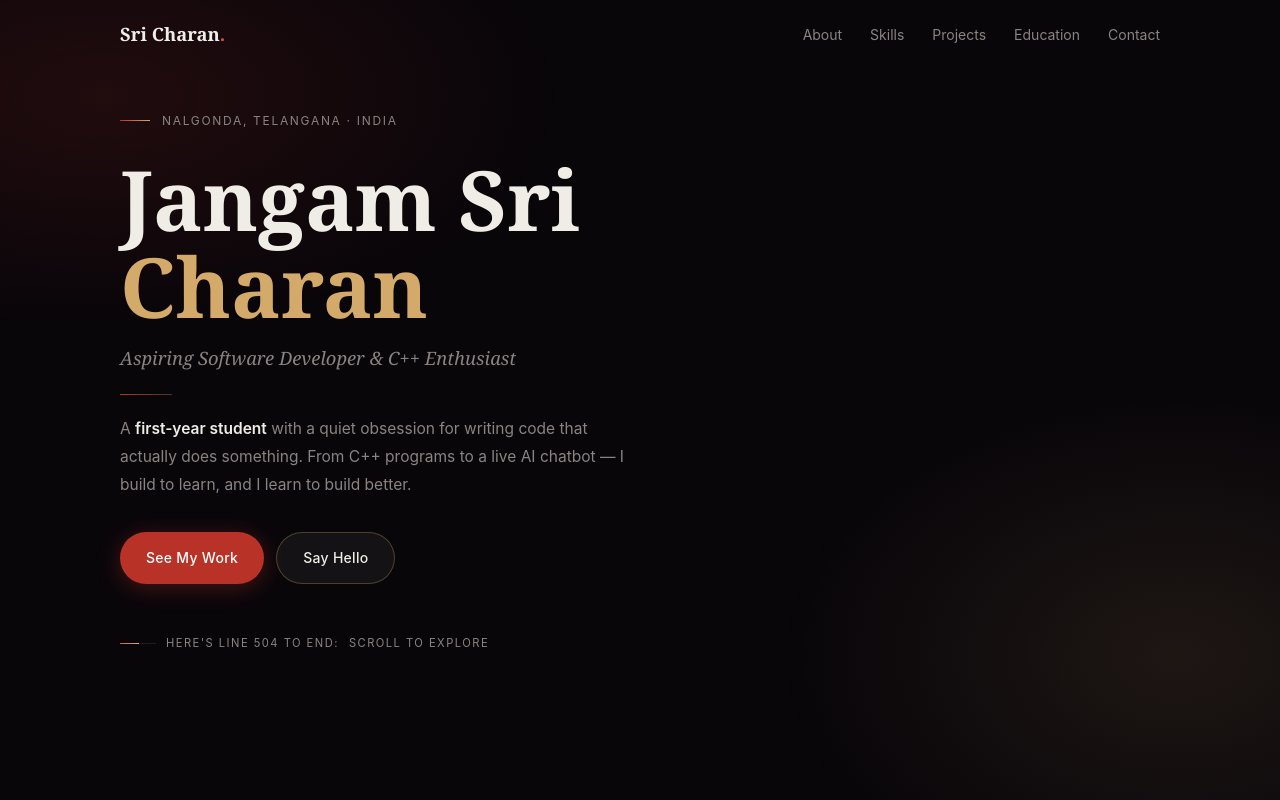
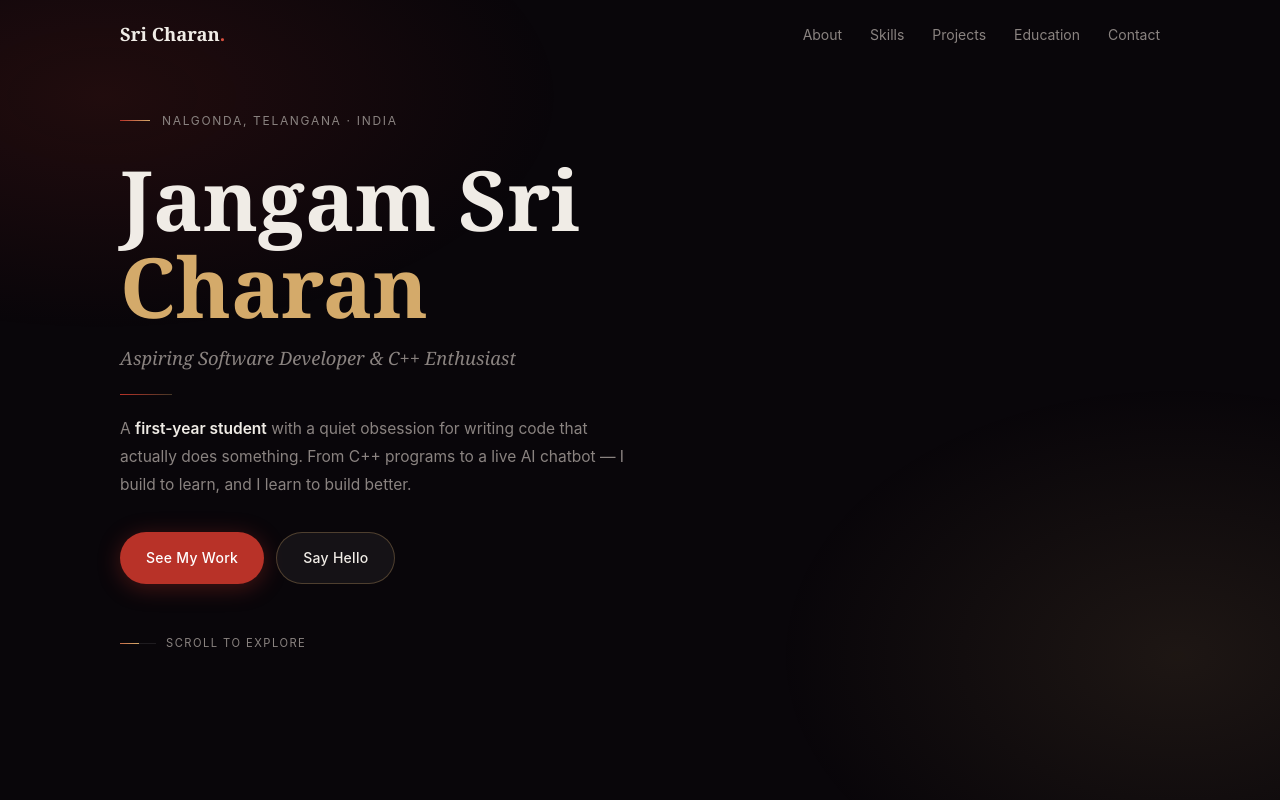
Before and after one commit to charan6401-rgb/portfolioweb, a plain HTML site: page index.html in a window 1280 px wide. Shown: the top 800 px of the page. Drawn offline with Linux system fonts and the light colour scheme.

Commit message:
Update index.html

```diff
--- a/index.html
+++ b/index.html
@@ -501,7 +501,6 @@
           </div>
           <div class="scroll-hint">
             <div class="scroll-line"></div>
-            Here's line 504 to end:
 <span>Scroll to explore</span>
           </div>
         </div>
```
